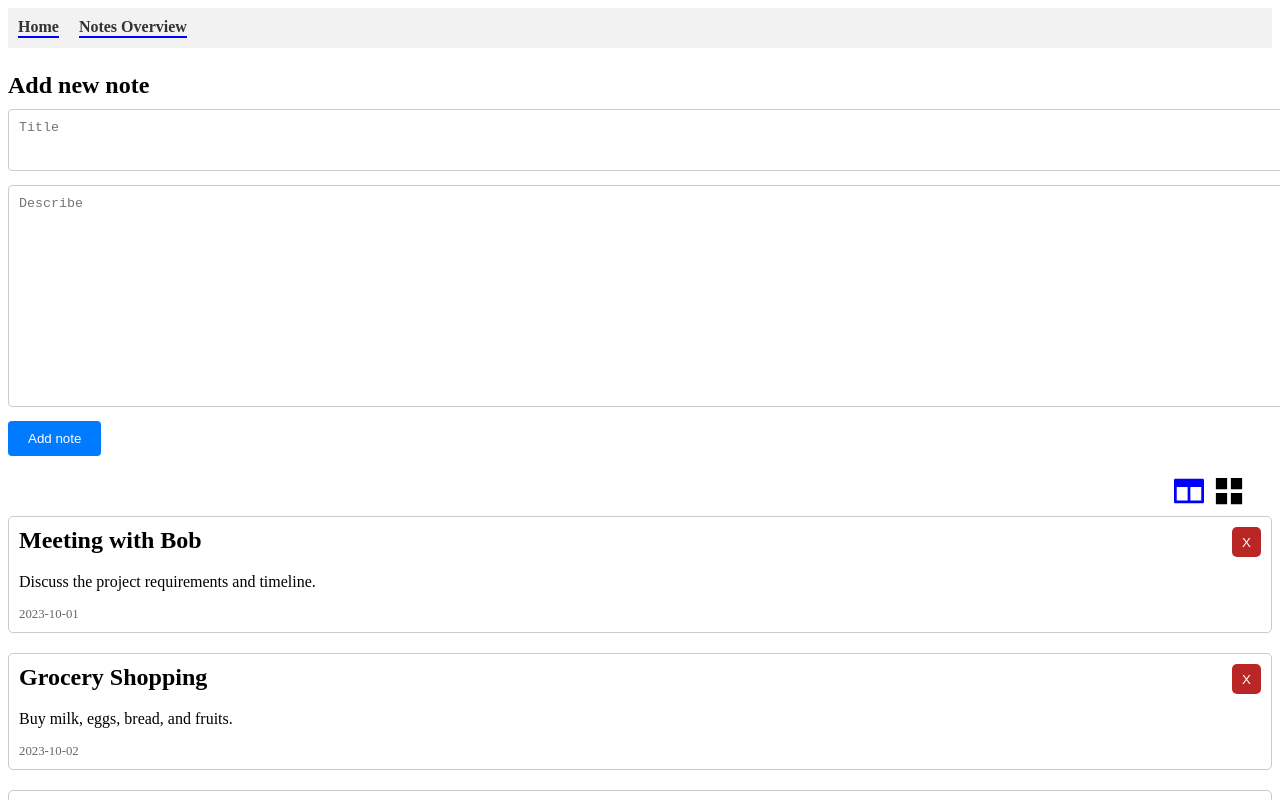
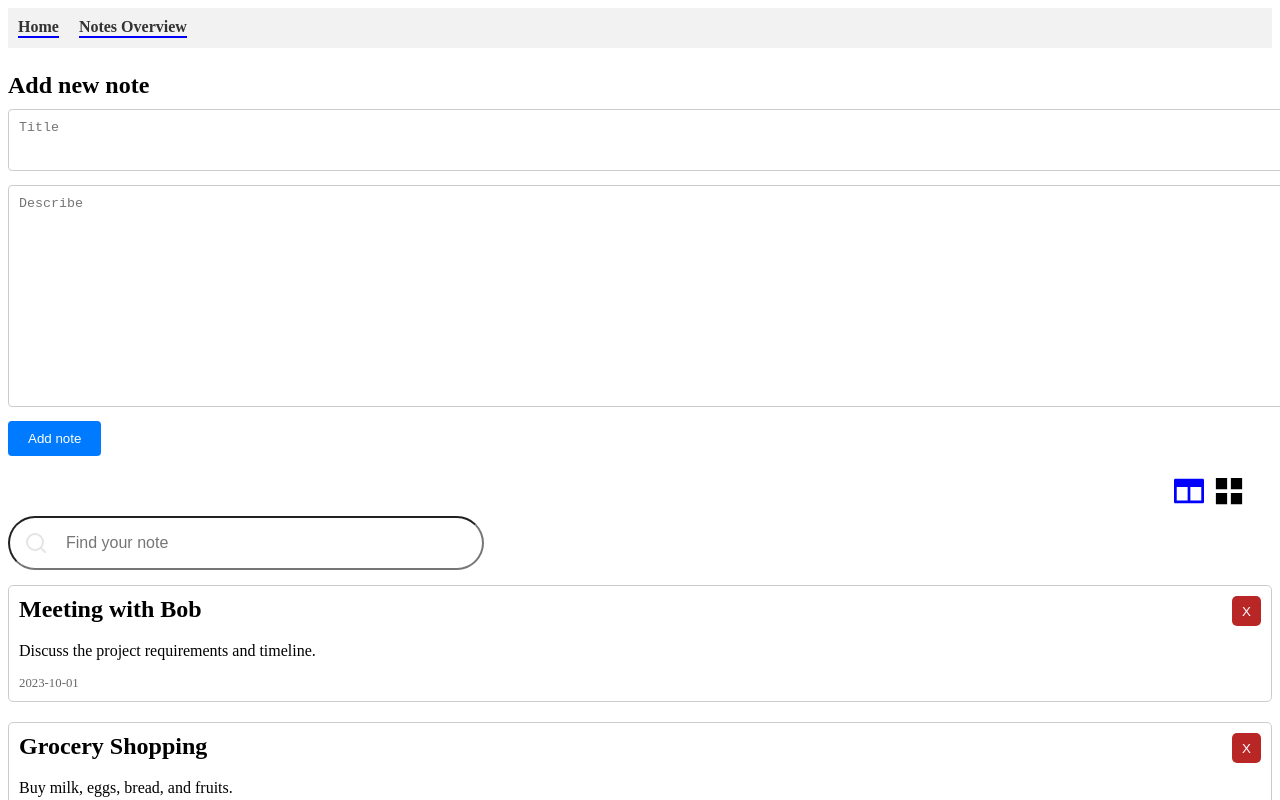
Before and after one commit to S4mm4ael/one-more-recap-project, a Vue app: page /notes in a window 1280 px wide. Shown: the top 800 px of the page. Built offline with nearby package versions, Linux system fonts and the light colour scheme; the HTML template or start-up script is replaced by a standard one.

Commit message:
feat: Add search functionality to NotesOverview component

```diff
--- a/src/components/Note/NewNote.vue
+++ b/src/components/Note/NewNote.vue
@@ -53,6 +53,7 @@
 }
 .title-input {
   height: 40px;
+  overflow: hidden;
 }
 h3 {
   font-size: 24px;
--- /dev/null
+++ b/src/components/SearchBox/SearchBox.vue
@@ -0,0 +1,78 @@
+<template>
+  <div class="wrapper__search">
+    <div class="search">
+      <div class="search-icon">
+        <svg
+          xmlns="http://www.w3.org/2000/svg"
+          width="24"
+          height="24"
+          viewBox="0 0 24 24"
+          fill="none"
+          stroke="currentColor"
+          stroke-width="2"
+          stroke-linecap="round"
+          stroke-linejoin="round"
+          class="feather feather-search"
+        >
+          <circle cx="11" cy="11" r="8"></circle>
+          <line x1="21" y1="21" x2="16.65" y2="16.65"></line>
+        </svg>
+      </div>
+    </div>
+    <input type="text" :placeholder="placeholder" v-model="search" />
+  </div>
+</template>
+
+<script>
+export default {
+  props: {
+    value: {
+      type: String,
+      required: true,
+    },
+    placeholder: {
+      type: String,
+      default: "Search",
+    },
+  },
+  data() {
+    return {search: this.value};
+  },
+  watch: {
+    search(val) {
+      this.$emit("search", val);
+    },
+  },
+};
+</script>
+
+<style scoped>
+svg {
+  color: #e4e4e4;
+}
+.wrapper__search {
+  position: relative;
+}
+.search {
+  top: 0px;
+  bottom: 0px;
+  left: 0px;
+  position: absolute;
+}
+.search-icon {
+  height: 100%;
+  padding-left: 16px;
+  padding-right: 16px;
+  align-items: center;
+  display: flex;
+}
+input {
+  padding: 16px 16px 16px 56px !important;
+  margin-bottom: 0px;
+  border-radius: 30px;
+  color: #909399;
+  font-size: 16px;
+  min-width: 400px;
+  height: auto;
+}
+</style>
--- a/src/views/NotesOverview.vue
+++ b/src/views/NotesOverview.vue
@@ -5,9 +5,15 @@
       <SvgColumns :class="{active: column}" @click="toggleView(true)" />
       <SvgGrids :class="{active: !column}" @click="toggleView(false)" />
     </div>
+    <SearchBox
+      :value="searchQuery"
+      placeholder="Find your note"
+      @search="searchQuery = $event"
+    />
+    <div class="notes-container">
       <div :class="{'grid-view': !column, 'column-view': column}">
         <NoteItem
-        v-for="note in notes"
+          v-for="note in filteredNotes"
           :key="note.id"
           :id="note.id"
           :title="note.title"
@@ -15,6 +21,7 @@
           :date="note.date"
           :remove-note="removeNote"
         />
+      </div>
     </div>
   </div>
 </template>
@@ -25,6 +32,7 @@
 import NoteItem from "../components/Note/NoteItem.vue";
 import SvgColumns from "../assets/svg/columns.svg";
 import SvgGrids from "../assets/svg/grids.svg";
+import SearchBox from "@/components/SearchBox/SearchBox.vue";
 
 export default {
   name: "NotesOverview",
@@ -33,12 +41,22 @@
     NoteItem,
     SvgColumns,
     SvgGrids,
+    SearchBox,
   },
   data() {
     return {
       notes: mockedNotes,
       column: true,
+      searchQuery: "",
     };
+  },
+  computed: {
+    filteredNotes() {
+      if (!this.searchQuery) return this.notes;
+      return this.notes.filter((note) =>
+        note.title.toLowerCase().includes(this.searchQuery.toLowerCase())
+      );
+    },
   },
   methods: {
     addNewNote(title, describe) {
@@ -84,10 +102,12 @@
   grid-template-columns: repeat(4, 1fr); /* 4 items in a row */
   gap: 10px;
 }
-
 .column-view {
   display: flex;
   flex-direction: column; /* Items in a single column */
   gap: 10px;
 }
+.notes-container {
+  margin-top: 15px;
+}
 </style>
```
Lines whose indentation alone changed are shown as unchanged.
